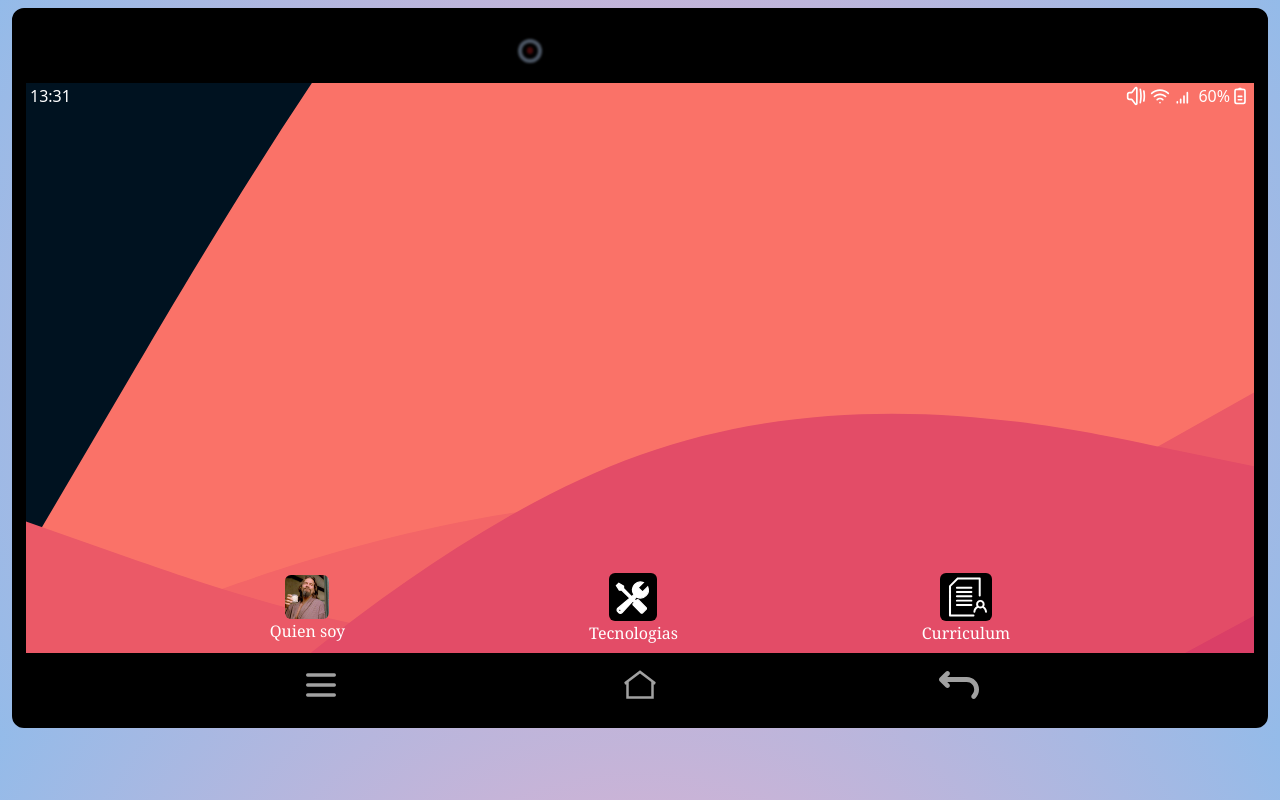
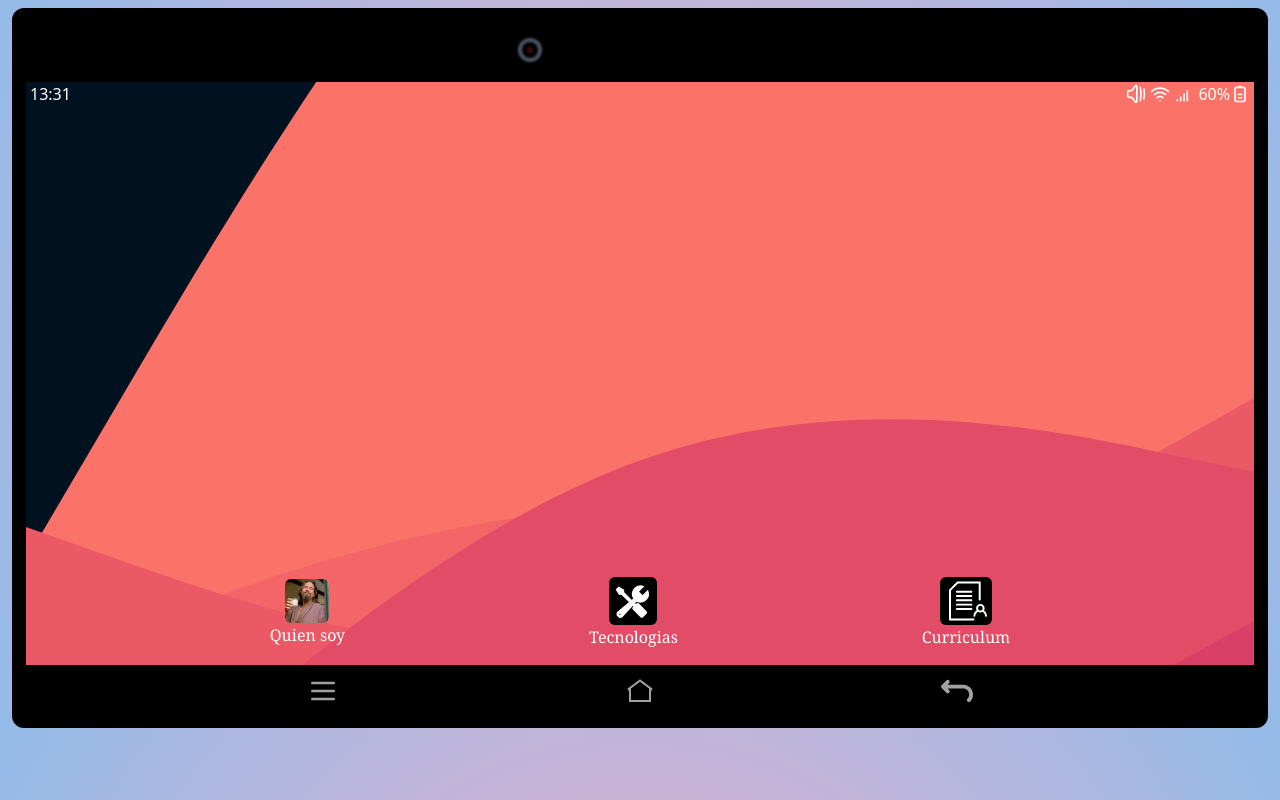
Before and after one commit to Lucas1933/lucas-dev-portfolio, a website built with Vite: page index.html in a window 1280 px wide. Built offline with nearby package versions, Linux system fonts and the light colour scheme.

Commit message:
initial markup to start SPA implementation

```diff
--- a/index.html
+++ b/index.html
@@ -9,10 +9,10 @@
   <body
     class="body-bg mx-3 my-2 flex h-[90vh] flex-col rounded-xl border-[10px] border-solid border-black"
   >
-    <header
-      class="flex h-[10vh] flex-col items-center justify-center bg-black font-semibold"
-    >
-      <div class="flex">
+    <header class="flex flex-col">
+      <div
+        class="flex h-[8vh] items-center justify-center bg-black font-semibold"
+      >
         <div
           class="mr-5 flex h-[3vh] w-[3vh] flex-col items-center justify-center rounded-full bg-gray-600 blur-[1px]"
         >
@@ -26,9 +26,9 @@
       </div>
     </header>
     <main
-      class="main-bg flex h-full flex-col justify-between border-x-4 border-solid border-black"
+      class="home-bg h-full flex-col justify-between border-x-4 border-solid border-black"
     >
-      <header class="mt-[0.5px] flex justify-between">
+      <div class="flex w-full justify-between">
         <span id="clock" class="ml-1 text-white">06:00</span>
         <div class="flex">
           <img class="w-5" src="public/sound.svg" alt="" />
@@ -37,9 +37,9 @@
           <span class="ml-1 text-white">60%</span>
           <img class="mr-1 w-5" src="public/battery.svg" alt="" />
         </div>
-      </header>
-      <section class="">
-        <div class="mb-2 flex justify-evenly font-serif font-thin text-white">
+      </div>
+      <section id="screen" class="flex h-full w-full flex-col justify-end">
+        <div class="mb-10 flex justify-evenly font-serif font-thin text-white">
           <div class="flex flex-col items-center justify-center">
             <div class="me-bg h-11 w-11 rounded-md"></div>
             <span>Quien soy</span>
@@ -60,52 +60,13 @@
         </div>
       </section>
     </main>
-    <footer class="flex h-[10vh] flex-col items-center justify-center bg-black">
+    <footer class="flex h-[8vh] flex-col items-center justify-center bg-black">
       <div class="flex w-full justify-evenly">
-        <img class="w-10" src="public/menu.svg" alt="" />
-        <img class="w-10" src="public/home.svg" alt="" />
-        <img class="w-10" src="public/arrow.svg" alt="" />
+        <img class="w-8" src="public/menu.svg" alt="" />
+        <img class="w-8" src="public/home.svg" alt="" />
+        <img class="w-8" src="public/arrow.svg" alt="" />
       </div>
     </footer>
     <script type="module" src="/main.js"></script>
   </body>
 </html>
-
-<!--
-<div
-class="relative flex h-[100vh] w-full items-start justify-start bg-[#1e1e1e]"
->
-<div class="ml-1 flex flex-col font-mono text-gray-300">
-  <span>1</span>
-  <span>2</span>
-  <span>3</span>
-  <span>4</span>
-  <span>5</span>
-  <span>6</span>
-  <span>7</span>
-  <span>8</span>
-  <span>9</span>
-  <span>10</span>
-  <span>11</span>
-</div>
-<div class="flex flex-col">
-  <div class="pt-1 font-mono text-sm font-extrabold">
-    <span class="text-[#a27da5]">import </span
-    ><span class="text-sky-700">LDF </span
-    ><span class="text-[#a27da5]">from </span
-    ><span class="text-[#885852]">"public/lucas_david_fernandez"</span>
-  </div>
-  <div class="pt-1 font-mono text-sm font-extrabold">
-    <span class="text-[#a27da5]">import </span
-    ><span class="text-sky-700">PROJECTS </span
-    ><span class="text-[#a27da5]">from </span
-    ><span class="text-[#885852]">"github/projects"</span>
-  </div>
-  <div class="pt-1 font-mono text-sm font-extrabold">
-    <span class="text-[#a27da5]">import </span
-    ><span class="text-sky-700">SKILLS </span
-    ><span class="text-[#a27da5]">from </span
-    ><span class="text-[#885852]">"github/projects"</span>
-  </div>
-</div>
-</div> -->
--- a/style.css
+++ b/style.css
@@ -21,7 +21,7 @@
     rgba(148, 187, 233, 1) 100%
   );
 }
-.main-bg {
+.home-bg {
   background-image: url("public/main-bg.svg");
   background-position: center;
   background-size: cover;
```
Also changed, not shown: public/github-recovery-codes.txt (deleted, +0 -16 lines).
